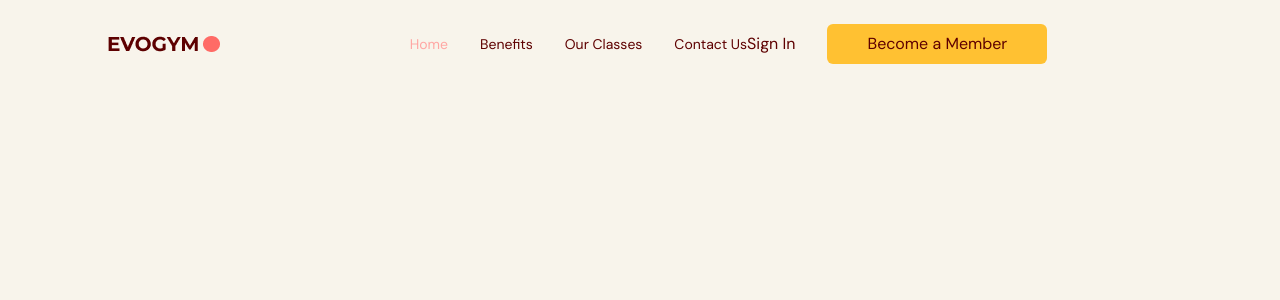
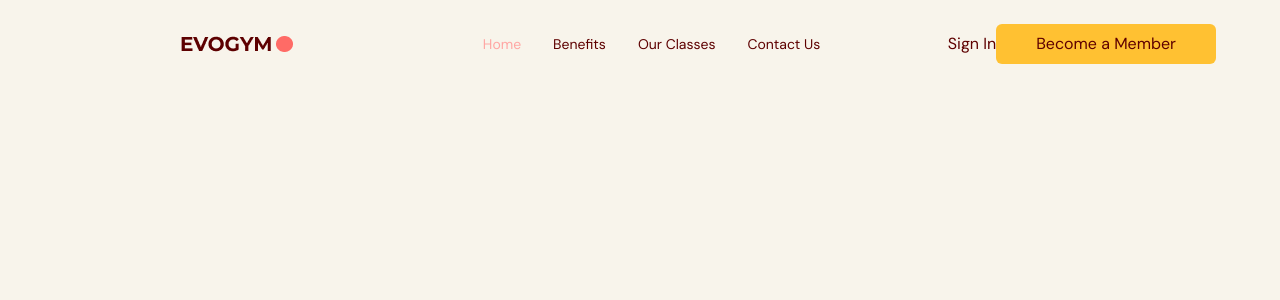
Before and after one commit to Matthabbey/Gym-project, a React (Vite) app: page / in a window 1280 px wide. Shown: the top 300 px of the page. Built offline with nearby package versions, Linux system fonts and the light colour scheme.

Commit message:
fixedbug

```diff
--- a/src/scenes/Navbar/index.tsx
+++ b/src/scenes/Navbar/index.tsx
@@ -19,17 +19,18 @@ const index = ({ selectedPage, setSelectedPage }: Props) => {
 
   return (
     <nav>
-      <div className={`${flexBetween} fixed top-0 z-30 w-full py-6`}>
-        <div className={`${flexBetween} mx-auto w-5/6`}>
+      <div className={`${flexBetween} fixed top-0 z-30 w-full py-6 px-[5%]`}>
+          <div className={`${flexBetween} w-[30%]`}>
+            {/* LEFT SIDE */}
+            <img src={Logo} alt="" />
+        </div>
+        <div className={`flex justify-between mx-auto w-[70%]`}>
 
-          <div className={`${flexBetween} w-full gap-16 `}>
-            {/* LEFT SIDE */}
-          <img src={Logo} alt="" />
 
             {/* RIGHT SIDE */}
             {isAboveMediumScreen ? (
-              <div className={`${flexBetween} w-full `}>
-                <div className={`${flexBetween} gap-8 text-sm `}>
+              <div className={`flex justify-between w-full `}>
+                <div className={`${flexBetween} gap-8 text-sm w-[60%]`}>
                   <Link
                     page="Home"
                     selectedPage={selectedPage}
@@ -52,22 +53,57 @@ const index = ({ selectedPage, setSelectedPage }: Props) => {
                     setSelectedPage={setSelectedPage}
                   />
                 </div>
-                <div className={`${flexBetween} gap-8`}>
+                <div className={`${flexBetween}`}>
                   <p>Sign In</p>
-                  <ActionButton setSelectedPage={setSelectedPage}>Become a Member</ActionButton>
+                  <ActionButton setSelectedPage={setSelectedPage}>
+                    Become a Member
+                  </ActionButton>
                 </div>
               </div>
             ) : (
               <button
                 className="rounded-full bg-secondary-400 p-2"
-                onClick={() => setIsMenuToggled(!isMenuToggled)}
+                onClick={() => setIsMenuToggled(false)}
               >
                 <Bars3Icon className="h-6 w-6 text-white" />
               </button>
             )}
           </div>
+      </div>
+
+      {isAboveMediumScreen && isMenuToggled && (
+        <div className="fixed right-0 bottom-0 z-40 h-full w-[300px] bg-primary-100 drop-shadow-xl">
+          <div className="flex justify-end p-12">
+            <button onClick={() => setIsMenuToggled(false)}>
+              <XMarkIcon className="h-6 w-6 text-gray-400" />
+            </button>
+          {/* MENU ITEMS */}
+          <div className="gap-18 ml-[33%] flex flex-col text-2xl">
+            <Link
+              page="Home"
+              selectedPage={selectedPage}
+              setSelectedPage={setSelectedPage}
+              />
+
+            <Link
+              page="Benefits"
+              selectedPage={selectedPage}
+              setSelectedPage={setSelectedPage}
+              />
+            <Link
+              page="Our Classes"
+              selectedPage={selectedPage}
+              setSelectedPage={setSelectedPage}
+              />
+            <Link
+              page="Contact Us"
+              selectedPage={selectedPage}
+              setSelectedPage={setSelectedPage}
+              />
+          </div>
+              </div>
         </div>
-      </div>
+      )}
     </nav>
   );
 };
```
